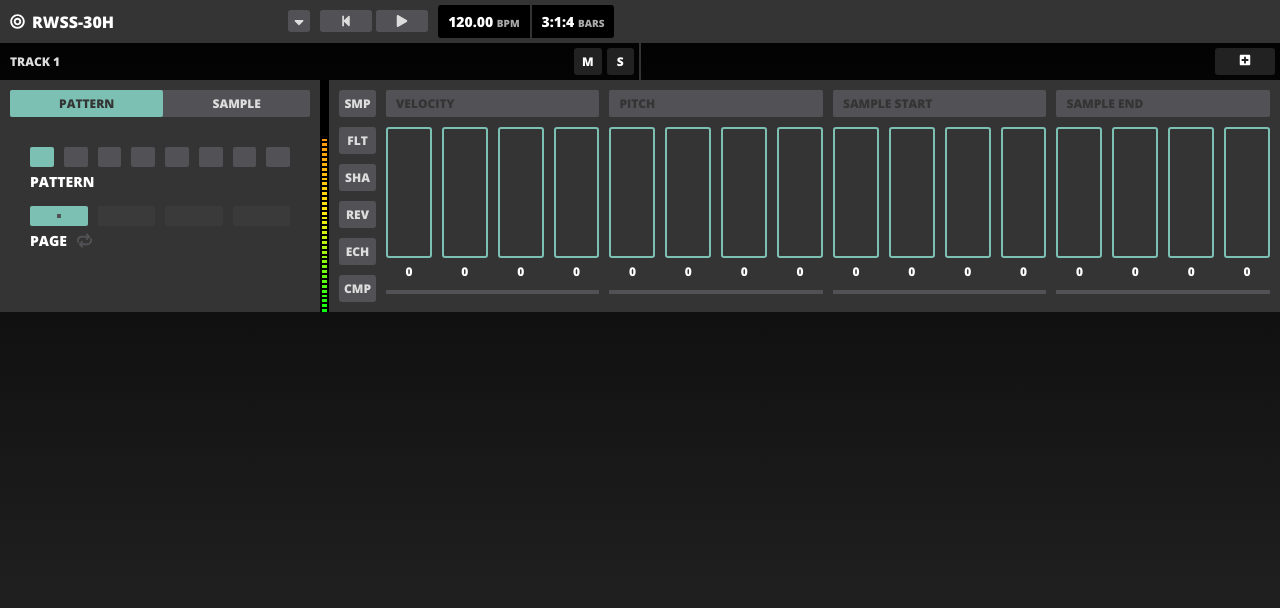
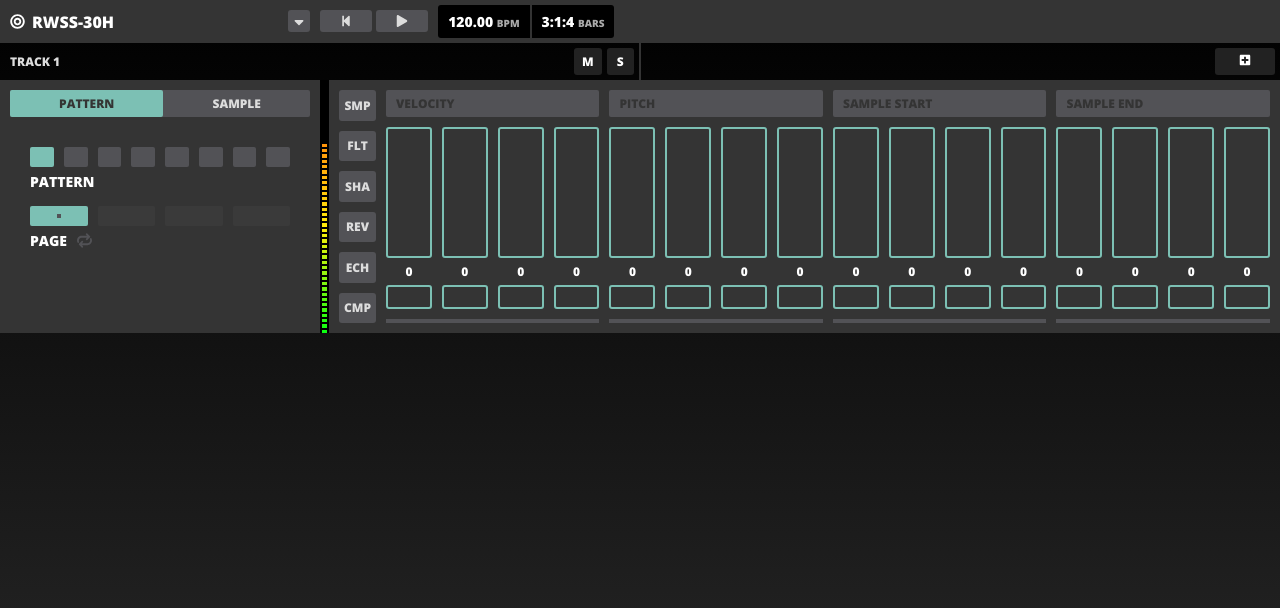
Before and after one commit to rawsource/fg2, a React (Create React App) app: page / in a window 1280 px wide. Shown: the top 608 px of the page. Built offline with nearby package versions, Linux system fonts and the light colour scheme.

Commit message:
more pattern editor stuff

```diff
--- a/src/components/PatternEditor.js
+++ b/src/components/PatternEditor.js
@@ -2,6 +2,7 @@ import React, { Component } from 'react';
 import ParameterGroups from './ParameterGroups'
 import TrackParameters from './TrackParameters'
 import ValueController from './ValueController'
+import TriggerController from './TriggerController'
 import './PatternEditor.css';
 
 class PatternEditor extends Component {
@@ -13,7 +14,7 @@ class PatternEditor extends Component {
       <div className="sequencer">
         <TrackParameters />
         <ValueController />
-        <trigger-controller></trigger-controller>
+        <TriggerController />
         <div className="subdivisions">
           <div className="item"></div>
           <div className="item"></div>
--- /dev/null
+++ b/src/components/TriggerController.css
@@ -0,0 +1,4 @@
+.trigger-controller {
+  display: flex;
+  margin-top: 5px;
+}
--- /dev/null
+++ b/src/components/TriggerController.js
@@ -0,0 +1,30 @@
+import React, { Component } from 'react';
+import TriggerStep from './TriggerStep'
+import './TriggerController.css';
+
+class TriggerController extends Component {
+  render() {
+    return (
+      <div class="trigger-controller">
+        <TriggerStep />
+        <TriggerStep />
+        <TriggerStep />
+        <TriggerStep />
+        <TriggerStep />
+        <TriggerStep />
+        <TriggerStep />
+        <TriggerStep />
+        <TriggerStep />
+        <TriggerStep />
+        <TriggerStep />
+        <TriggerStep />
+        <TriggerStep />
+        <TriggerStep />
+        <TriggerStep />
+        <TriggerStep />
+      </div>
+    );
+  }
+}
+
+export default TriggerController;
--- /dev/null
+++ b/src/components/TriggerStep.css
@@ -0,0 +1,22 @@
+.TriggerStep {
+  flex-grow: 1;
+  margin-right: 10px;
+}
+  .TriggerStep:last-child {
+    margin-right: 0;
+  }
+
+.trigger {
+  height: 20px;
+  border: 2px solid var(--item-active-color);
+  border-radius: 3px;
+  transition: all .2s ease-in-out;
+  transition-property: transform, background-color;
+}
+.trigger.active {
+  background-color: var(--item-active-color);
+}
+:host(.highlight) .trigger {
+  border-color: white;
+  box-shadow: 0 5px white;
+}
--- /dev/null
+++ b/src/components/TriggerStep.js
@@ -0,0 +1,15 @@
+import React, { Component } from 'react';
+import './TriggerStep.css';
+
+class TriggerStep extends Component {
+  render() {
+    return (
+      <div className="TriggerStep">
+        <div class="trigger">
+        </div>
+      </div>
+    );
+  }
+}
+
+export default TriggerStep;
```
